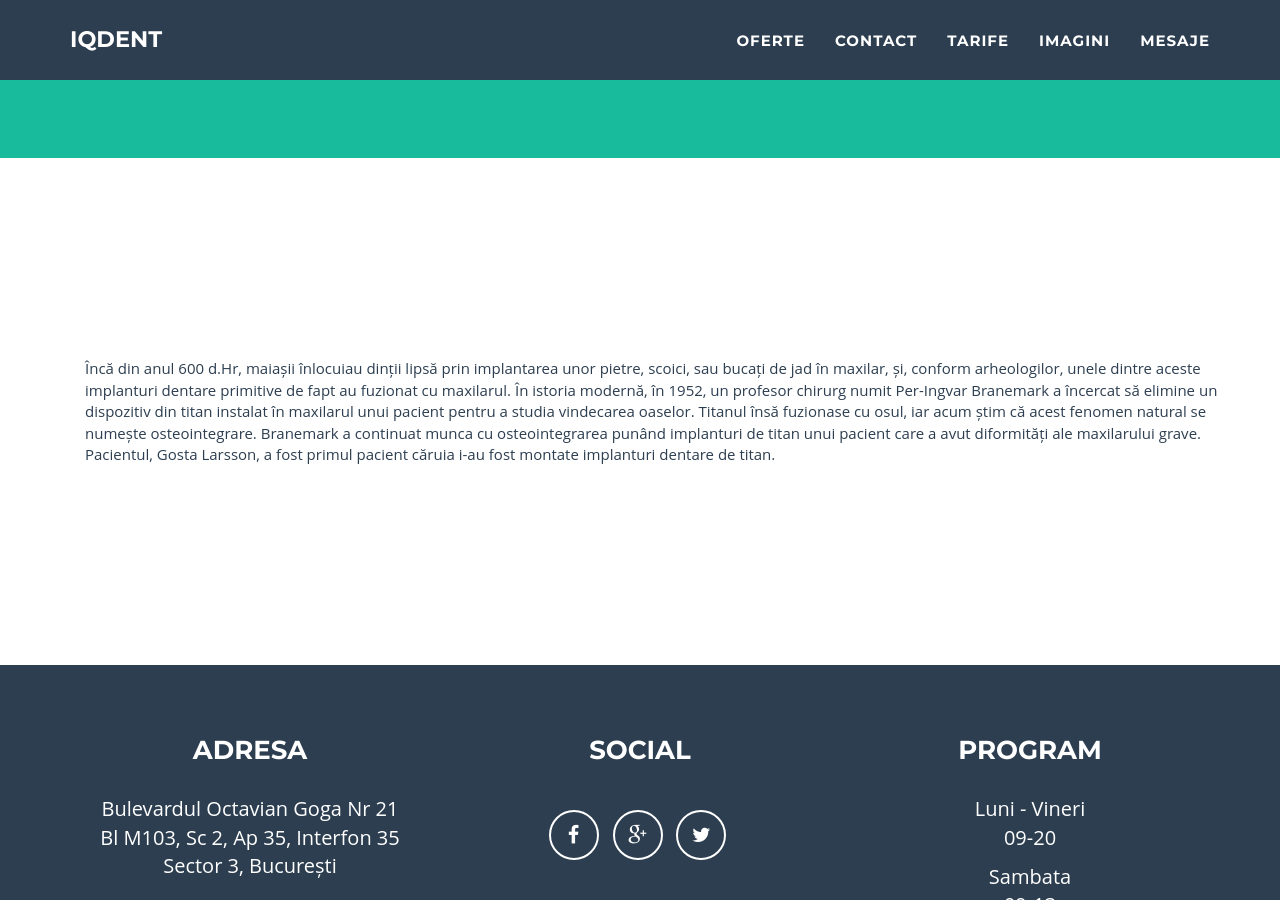
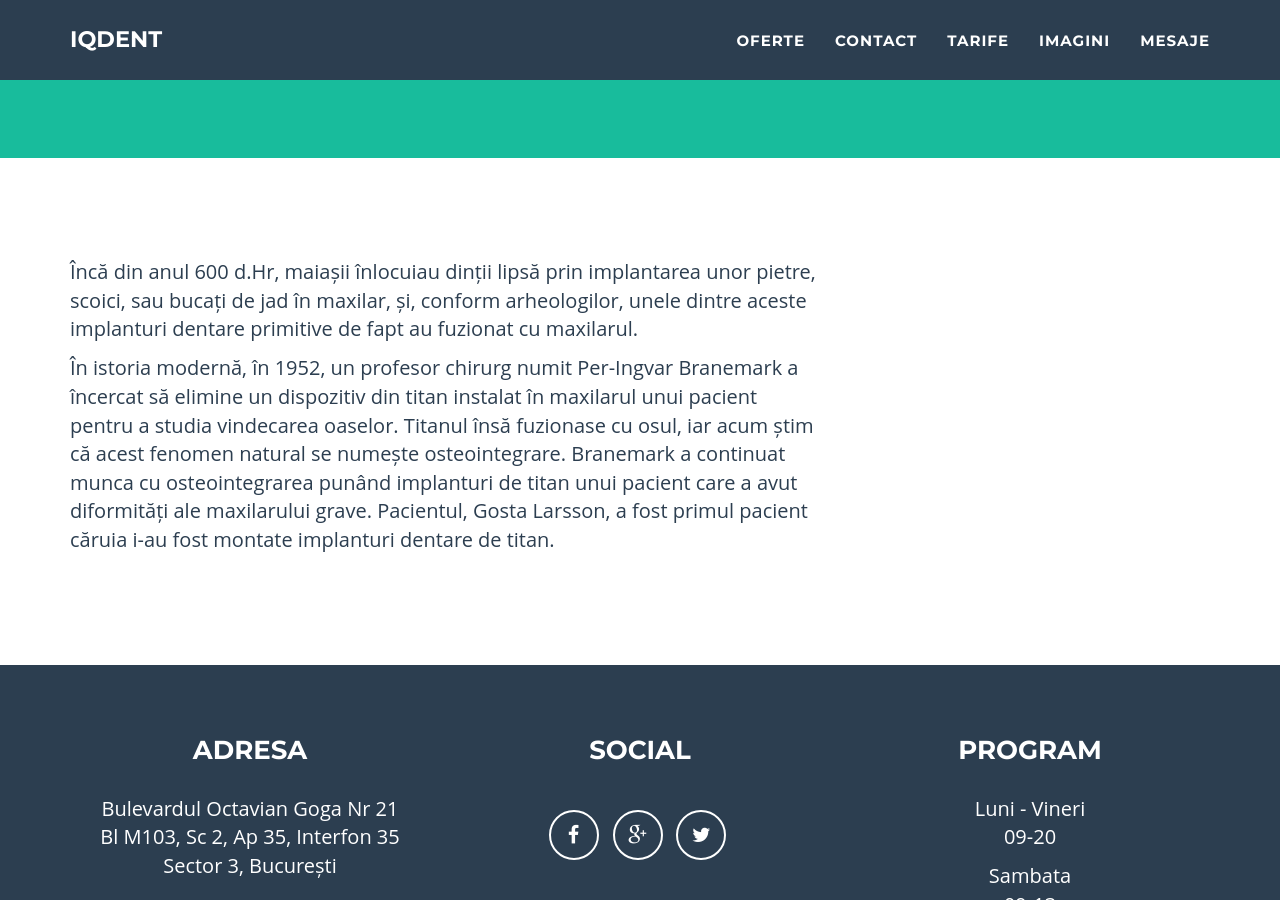
Before and after one commit to littledentgopo/offerdent, a Jekyll site: the page built from _posts/2015-07-10-istorie-implanturi-dentare.html, in a window 1280 px wide and 900 px high, scrolled down 361 px. Built offline with Jekyll 4.4.1, drawn with Linux system fonts in a browser that asks for light colours; nearby versions of some CDN libraries.

Commit message:
making post layout

```diff
--- a/_posts/2015-07-10-istorie-implanturi-dentare.html
+++ b/_posts/2015-07-10-istorie-implanturi-dentare.html
@@ -4,13 +4,11 @@ title: Scurtă istorie a implanturilor dentare
 ---
 
 
-<section>
-    <div class="container">
+<p>
         Încă din anul 600 d.Hr, maiașii înlocuiau dinții lipsă prin implantarea unor pietre, scoici, sau bucați de jad în maxilar, și, conform arheologilor, unele dintre aceste implanturi dentare primitive de fapt au fuzionat cu maxilarul.
-
+</p>
 <!--more-->
 
+<p>
 În istoria modernă, în 1952, un profesor chirurg numit Per-Ingvar Branemark a încercat să elimine un dispozitiv din titan instalat în maxilarul unui pacient pentru a studia vindecarea oaselor. Titanul însă fuzionase cu osul, iar acum știm că acest fenomen natural se numește osteointegrare. Branemark a continuat munca cu osteointegrarea punând implanturi de titan unui pacient care a avut diformități ale maxilarului grave. Pacientul, Gosta Larsson, a fost primul pacient căruia i-au fost montate implanturi dentare de titan.
-    </div>
-
-</section>
+</p>
```
